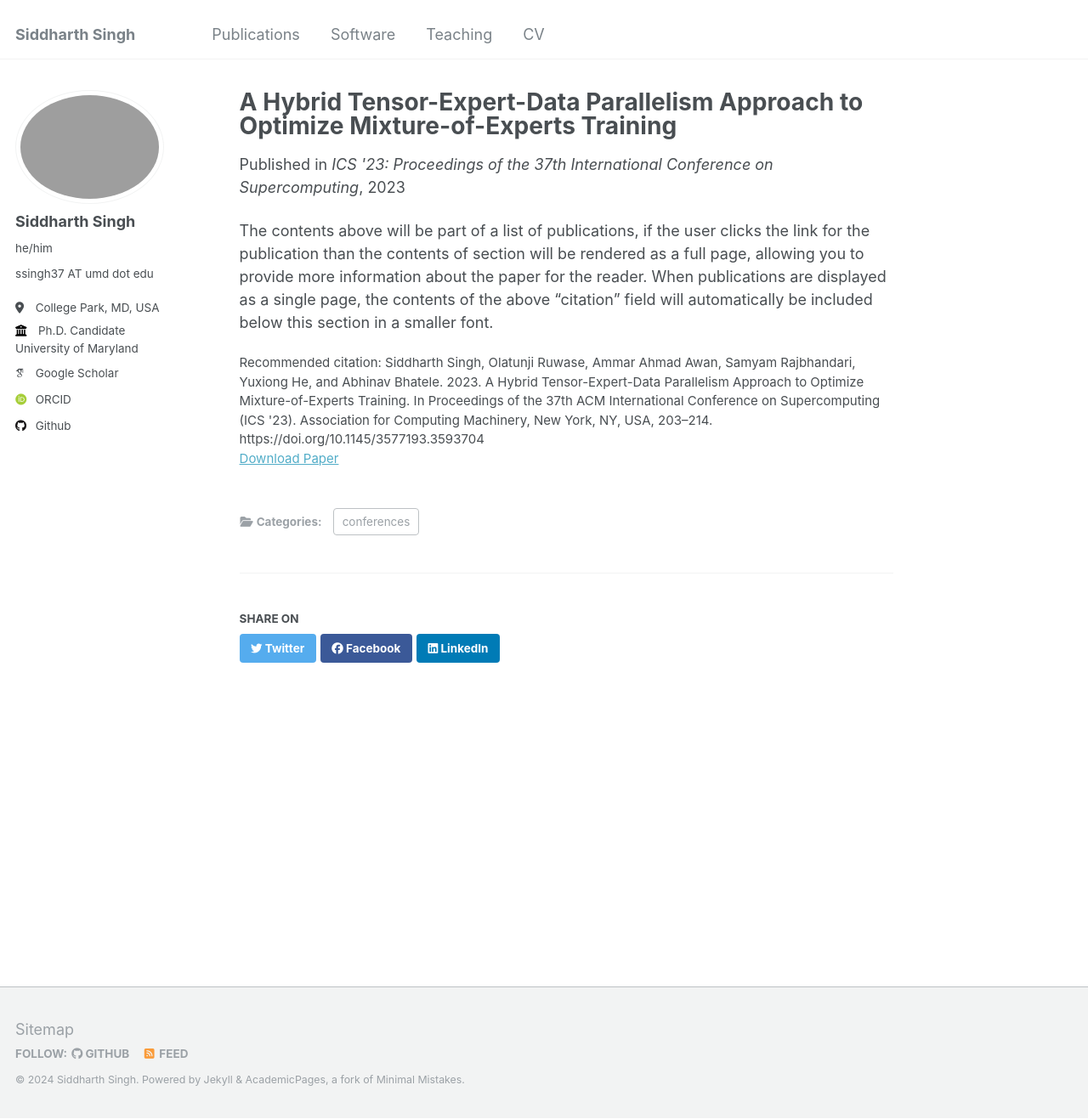
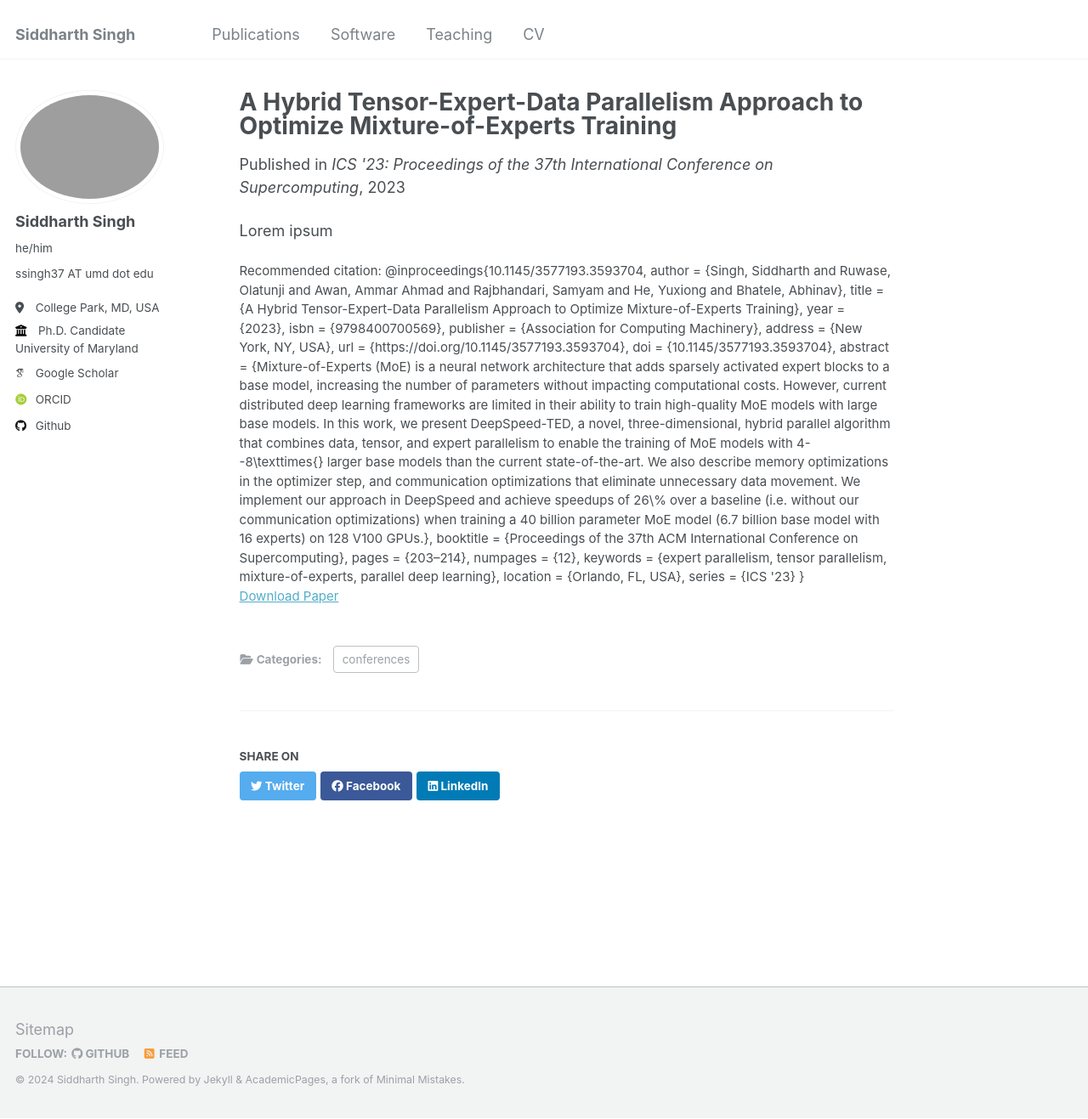
Before and after one commit to siddharth9820/siddharth9820.github.io, a Jekyll site: the page built from _publications/2023-06-21-deepspeed-ted.md, in a window 1280 px wide and 1317 px high. Shown: the whole window at 85% size. Built offline with Jekyll 4.4.1, drawn with Linux system fonts in a browser that asks for light colours; some web fonts are replaced.

```diff
--- a/_publications/2023-06-21-deepspeed-ted.md
+++ b/_publications/2023-06-21-deepspeed-ted.md
@@ -7,15 +7,24 @@ excerpt: 'This paper is about fixing template issue #693.'
 date: 2023-06-21
 venue: "ICS '23: Proceedings of the 37th International Conference on Supercomputing"
 paperurl: 'https://dl.acm.org/doi/abs/10.1145/3577193.3593704'
-citation: "Siddharth Singh, Olatunji Ruwase, Ammar Ahmad Awan, Samyam Rajbhandari, Yuxiong He, and Abhinav Bhatele. 2023. A Hybrid Tensor-Expert-Data Parallelism Approach to Optimize Mixture-of-Experts Training. In Proceedings of the 37th ACM International Conference on Supercomputing (ICS '23). Association for Computing Machinery, New York, NY, USA, 203–214. https://doi.org/10.1145/3577193.3593704"
-bibtex: |
-    @article{paper2024,
-      title={Paper Title},
-      author={Author Name},
-      journal={Journal Name},
-      year={2024},
-      url={https://link.to/paper}
+citation: |
+    @inproceedings{10.1145/3577193.3593704,
+    author = {Singh, Siddharth and Ruwase, Olatunji and Awan, Ammar Ahmad and Rajbhandari, Samyam and He, Yuxiong and Bhatele, Abhinav},
+    title = {A Hybrid Tensor-Expert-Data Parallelism Approach to Optimize Mixture-of-Experts Training},
+    year = {2023},
+    isbn = {9798400700569},
+    publisher = {Association for Computing Machinery},
+    address = {New York, NY, USA},
+    url = {https://doi.org/10.1145/3577193.3593704},
+    doi = {10.1145/3577193.3593704},
+    abstract = {Mixture-of-Experts (MoE) is a neural network architecture that adds sparsely activated expert blocks to a base model, increasing the number of parameters without impacting computational costs. However, current distributed deep learning frameworks are limited in their ability to train high-quality MoE models with large base models. In this work, we present DeepSpeed-TED, a novel, three-dimensional, hybrid parallel algorithm that combines data, tensor, and expert parallelism to enable the training of MoE models with 4--8\texttimes{} larger base models than the current state-of-the-art. We also describe memory optimizations in the optimizer step, and communication optimizations that eliminate unnecessary data movement. We implement our approach in DeepSpeed and achieve speedups of 26\% over a baseline (i.e. without our communication optimizations) when training a 40 billion parameter MoE model (6.7 billion base model with 16 experts) on 128 V100 GPUs.},
+    booktitle = {Proceedings of the 37th ACM International Conference on Supercomputing},
+    pages = {203–214},
+    numpages = {12},
+    keywords = {expert parallelism, tensor parallelism, mixture-of-experts, parallel deep learning},
+    location = {Orlando, FL, USA},
+    series = {ICS '23}
     }
 ---
 
-The contents above will be part of a list of publications, if the user clicks the link for the publication than the contents of section will be rendered as a full page, allowing you to provide more information about the paper for the reader. When publications are displayed as a single page, the contents of the above "citation" field will automatically be included below this section in a smaller font.
+Lorem ipsum
```
Also changed, not shown: _includes/archive-single.html (+26 -2 lines).
